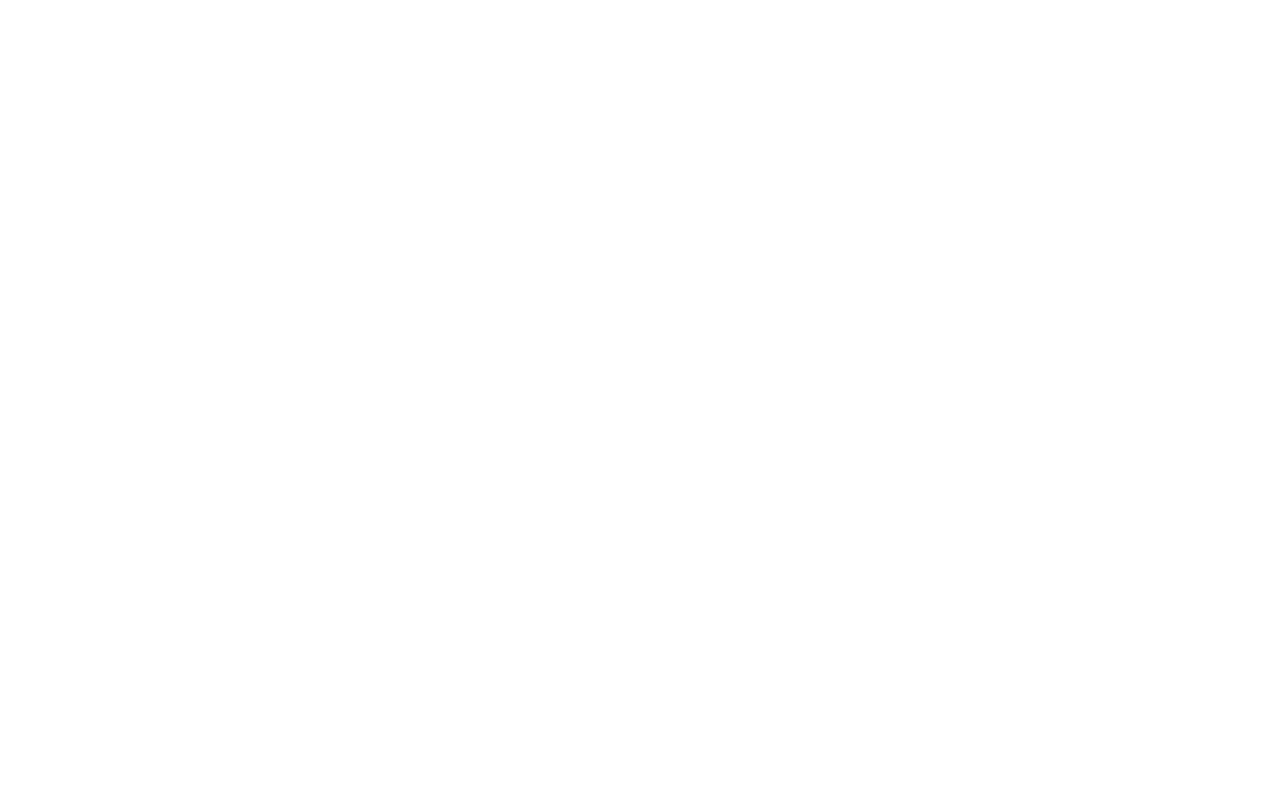
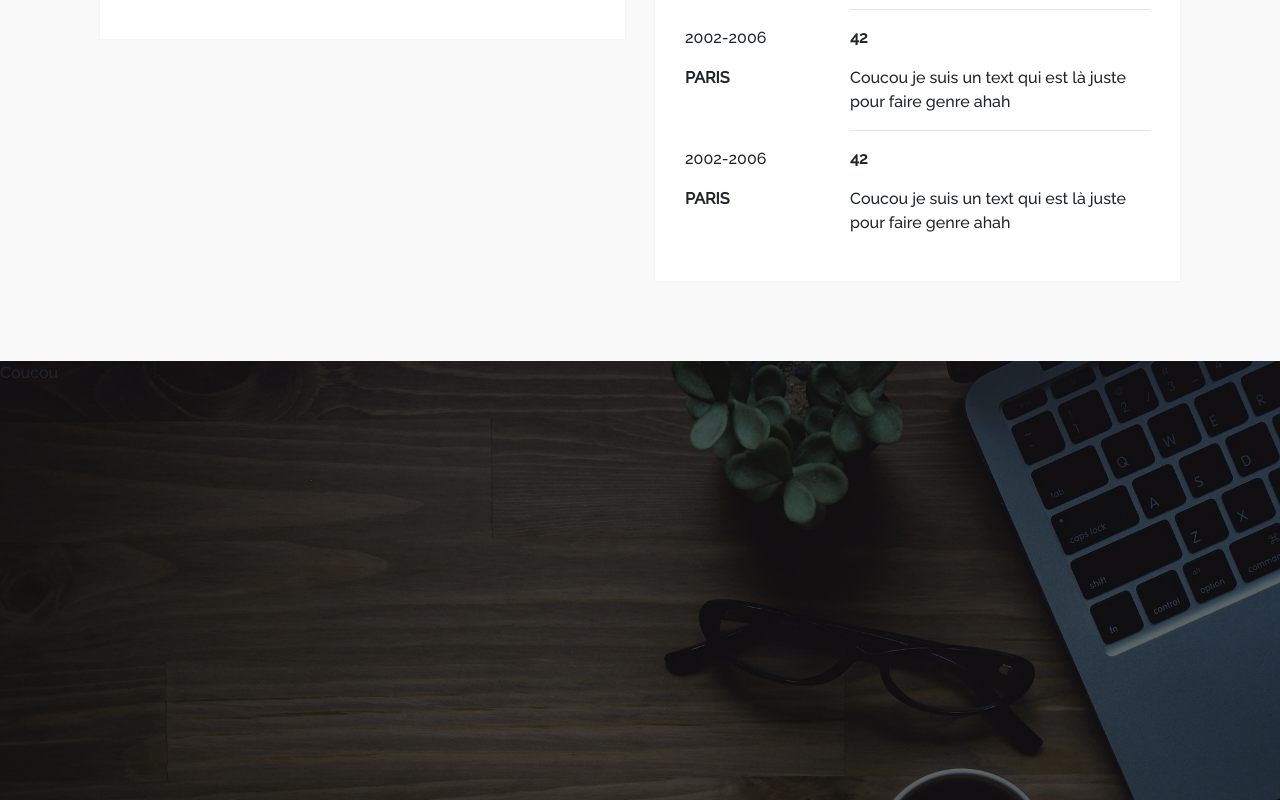
Before and after one commit to chrhuang/Resume, a React (Create React App) app: page / in a window 1280 px wide. Shown: the part 1800-2600 px from the top of the page. Before the commit the page ends 1768 px from the top, so only its background shows below. Built offline with nearby package versions, Linux system fonts and the light colour scheme.

Commit message:
what i do backgroumd

```diff
--- a/src/components/About/About.js
+++ b/src/components/About/About.js
@@ -3,6 +3,8 @@ import Who from './Who/Who'
 import Expert from './Expert/Expert'
 import Box from './Box/Box'
 import './About.scss'
+import Educations from '../../ressources/educations.json'
+import Experiences from '../../ressources/experiences.json'
 
 export default class About extends Component {
   render () {
@@ -22,10 +24,10 @@ export default class About extends Component {
         </div>
         <div className='row info'>
           <div className='col-6'>
-            <Box title='Edu' titleBis='cation' />
+            <Box title='Edu' titleBis='cation' ressources={Educations.educations} />
           </div>
           <div className='col-6'>
-            <Box title='Ex' titleBis='perience' />
+            <Box title='Ex' titleBis='perience' ressources={Experiences.experiences} />
           </div>
         </div>
       </div>
--- a/src/components/About/Box/Box.js
+++ b/src/components/About/Box/Box.js
@@ -1,22 +1,32 @@
 import './Box.scss'
+import Info from './Info/Info'
 
 export default function Box (props) {
   const title = props.title
   const titleBis = props.titleBis
+  const ressources = props.ressources
+  console.log(ressources)
+
   return (
     <div className='Box'>
       <div className='title'>
         <b>{title}</b>{titleBis}
       </div>
-      <div className='row'>
-        <div className='col-4 d-flex flex-column'>
-          <p>date</p>
-          <p>Quelque chose</p>
-        </div>
-        <div className='col-8'>
-          Coucou
-        </div>
-      </div>
+      {
+        ressources.map((value, index) => {
+          return (
+            <Info
+              key={index}
+              start={value.start}
+              end={value.end}
+              where={value.where}
+              place={value.place}
+              desc={value.desc}
+              last={!ressources[index + 1]}
+            />
+          )
+        })
+      }
     </div>
   )
 }
--- /dev/null
+++ b/src/components/About/Box/Info/Info.js
@@ -0,0 +1,25 @@
+import React from 'react'
+import './Info.scss'
+
+export default function Info (props) {
+  console.log(props)
+  let last = null
+  if (!props.last) {
+    last = <hr />
+  }
+  return (
+    <div className='Info row'>
+      <div className='col-4 d-flex flex-column'>
+        <p className='date'>
+          {props.start}-{props.end}
+        </p>
+        <p className='place'>{props.place}</p>
+      </div>
+      <div className='col-8'>
+        <p className='where'>{props.where}</p>
+        <p className='desc'>{props.desc}</p>
+        {last}
+      </div>
+    </div>
+  )
+}
--- /dev/null
+++ b/src/components/About/Box/Info/Info.scss
@@ -0,0 +1,18 @@
+.Info {
+    font-size: 1rem;
+    .date {
+        font-weight: 500;
+    }
+    .place {
+        font-weight: bold;
+        text-transform: uppercase;
+    }
+    .where {
+        font-weight: bold;
+        text-transform: uppercase;
+        // font-size: 20px;
+    }
+    .desc {
+        font-weight: 500;
+    }
+}
--- a/src/components/App/App.js
+++ b/src/components/App/App.js
@@ -2,6 +2,7 @@ import './App.scss'
 import Navbar from '../Navbar/Navbar'
 import Carousel from '../Carousel/Carousel'
 import About from '../About/About'
+import WhatIDo from '../WhatIDo/WhatIDo'
 
 function App () {
   return (
@@ -9,6 +10,7 @@ function App () {
       <Navbar />
       <Carousel />
       <About />
+      <WhatIDo />
     </div>
   )
 }
--- a/src/components/Navbar/Navbar.js
+++ b/src/components/Navbar/Navbar.js
@@ -1,6 +1,7 @@
 import React, { Component } from 'react'
 import './Navbar.scss'
 import AnchorLink from 'react-anchor-link-smooth-scroll'
+import avatar from '../../img/photo.jpg'
 
 export default class Navbar extends Component {
   state = {
@@ -38,7 +39,7 @@ export default class Navbar extends Component {
         <div className='container'>
           <div className=' d-flex justify-content-between align-items-center'>
             <div className='profile d-flex align-items-center'>
-              <img className='photo' src='photo.jpg' alt='avatar' />
+              <img className='photo' src={avatar} alt='avatar' />
               <div className='name'>
                 Christian <b>HUANG</b>
                 <br />
--- /dev/null
+++ b/src/components/WhatIDo/WhatIDo.js
@@ -0,0 +1,13 @@
+import React from 'react'
+import './WhatIDo.scss'
+
+export default function WhatIDo () {
+  return (
+    <div>
+      <div className='WhatIDo'>
+        Coucou
+      </div>
+      <div className='test' />
+    </div>
+  )
+}
--- /dev/null
+++ b/src/components/WhatIDo/WhatIDo.scss
@@ -0,0 +1,11 @@
+.WhatIDo {
+    height: 70vh;
+    background: linear-gradient(rgba(0, 0, 0, 0.6), rgba(0, 0, 0, 0.6)), url("../../img/notebook.jpg");
+    background-size: cover;
+    background-attachment: fixed;
+    background-repeat: no-repeat;
+}
+
+.test {
+    height: 100vh;
+}
--- /dev/null
+++ b/src/ressources/educations.json
@@ -0,0 +1,7 @@
+{
+    "educations":
+    [
+        {"start":"2002", "end":"2006", "place":"Paris", "where":"42", "desc":"Coucou je suis un text qui est là juste pour faire genre ahah"},
+        {"start":"2002", "end":"2006", "place":"Paris", "where":"42", "desc":"Coucou je suis un text qui est là juste pour faire genre ahah"}
+    ]
+}
--- /dev/null
+++ b/src/ressources/experiences.json
@@ -0,0 +1,32 @@
+{
+  "experiences": [
+    {
+      "start": "2002",
+      "end": "2006",
+      "place": "Paris",
+      "where": "42",
+      "desc": "Coucou je suis un text qui est là juste pour faire genre ahah"
+    },
+    {
+      "start": "2002",
+      "end": "2006",
+      "place": "Paris",
+      "where": "42",
+      "desc": "Coucou je suis un text qui est là juste pour faire genre ahah"
+    },
+    {
+      "start": "2002",
+      "end": "2006",
+      "place": "Paris",
+      "where": "42",
+      "desc": "Coucou je suis un text qui est là juste pour faire genre ahah"
+    },
+    {
+      "start": "2002",
+      "end": "2006",
+      "place": "Paris",
+      "where": "42",
+      "desc": "Coucou je suis un text qui est là juste pour faire genre ahah"
+    }
+  ]
+}
```
Also changed, not shown: src/img/notebook.jpg (added), src/img/photo.jpg (renamed from public/photo.jpg).
